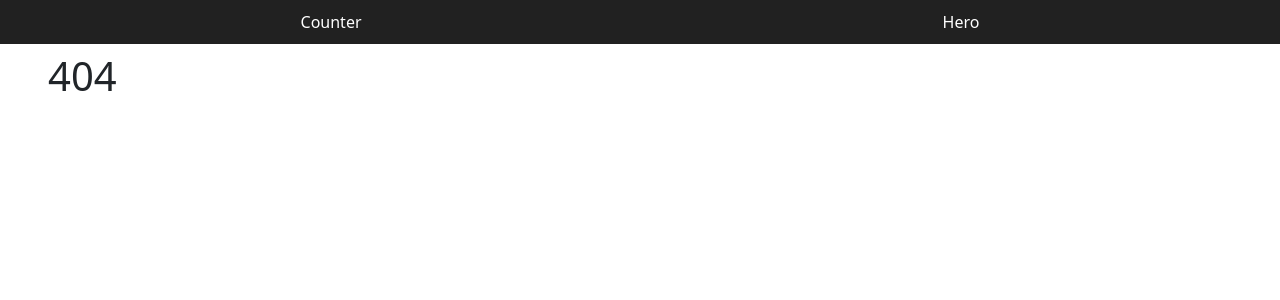
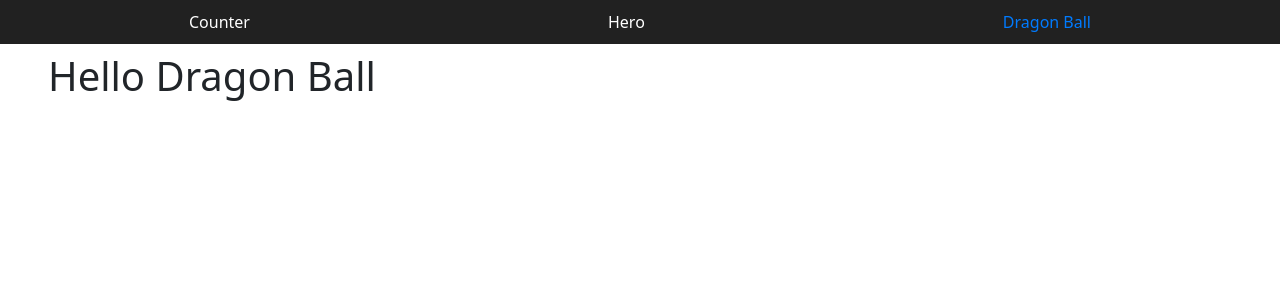
Before and after one commit to Jeremy-Quiel/Angular-learning, an Angular app in the folder bases/: page /dragonball in a window 1280 px wide. Before the commit this address had no page. Shown: the top 300 px of the page. Built offline with nearby package versions, Linux system fonts and the light colour scheme.

Commit message:
feat: add dragonball component

```diff
--- a/bases/src/app/app.routes.ts
+++ b/bases/src/app/app.routes.ts
@@ -2,6 +2,7 @@ import { Routes } from '@angular/router';
 import { counterComponent } from './pages/counter/counter.component';
 import { heroComponent } from './pages/hero/hero.component';
 import { _404Component } from './pages/404/404.component';
+import { dragonballComponent } from './pages/dragonball/dragonball.component';
 
 export const routes: Routes = [
   {
@@ -15,6 +16,11 @@ export const routes: Routes = [
   },
 
   {
+    path: "dragonball",
+    component: dragonballComponent
+  },
+
+  {
     path: '**',
     component: _404Component
   }
--- a/bases/src/app/components/navbar/navbar.component.html
+++ b/bases/src/app/components/navbar/navbar.component.html
@@ -1,6 +1,7 @@
 <nav>
   <a [routerLink]="''" [routerLinkActive]="'active'" [routerLinkActiveOptions]="{ exact: true}">Counter</a>
   <a [routerLink]="'/hero'" [routerLinkActive]="'active'" [routerLinkActiveOptions]="{ exact: true}">Hero</a>
+  <a [routerLink]="'/dragonball'" [routerLinkActive]="'active'" [routerLinkActiveOptions]="{ exact: true}">Dragon Ball</a>
 
   <!-- OTHERS -->
 </nav>
--- /dev/null
+++ b/bases/src/app/pages/dragonball/dragonball.component.html
@@ -0,0 +1 @@
+<h1>Hello Dragon Ball</h1>
--- /dev/null
+++ b/bases/src/app/pages/dragonball/dragonball.component.ts
@@ -0,0 +1,9 @@
+
+import { Component, signal } from "@angular/core";
+
+@Component({
+  templateUrl: "./dragonball.component.html",
+})
+export class dragonballComponent{
+
+}
```
